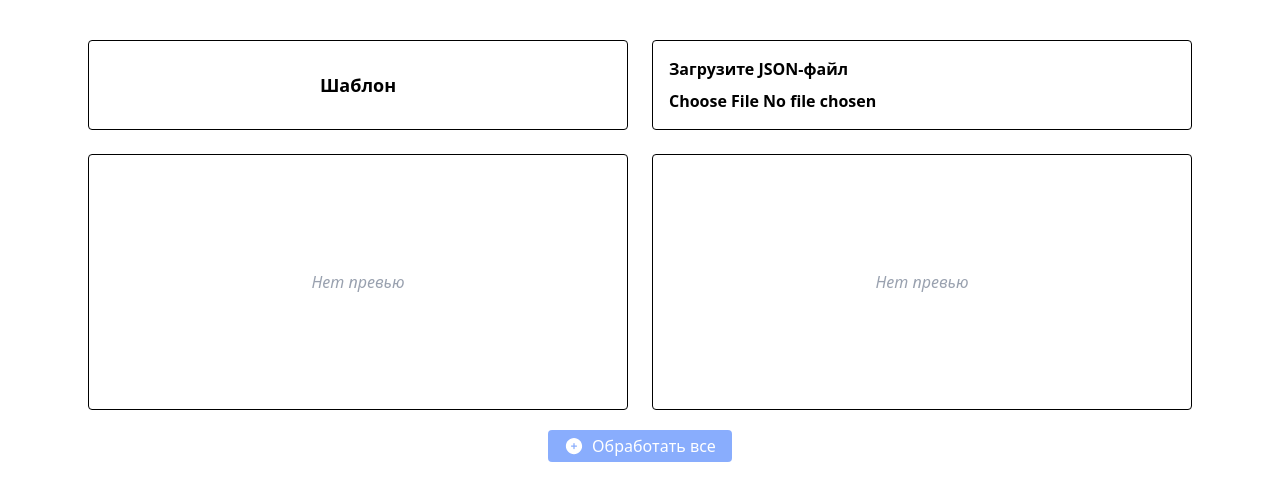
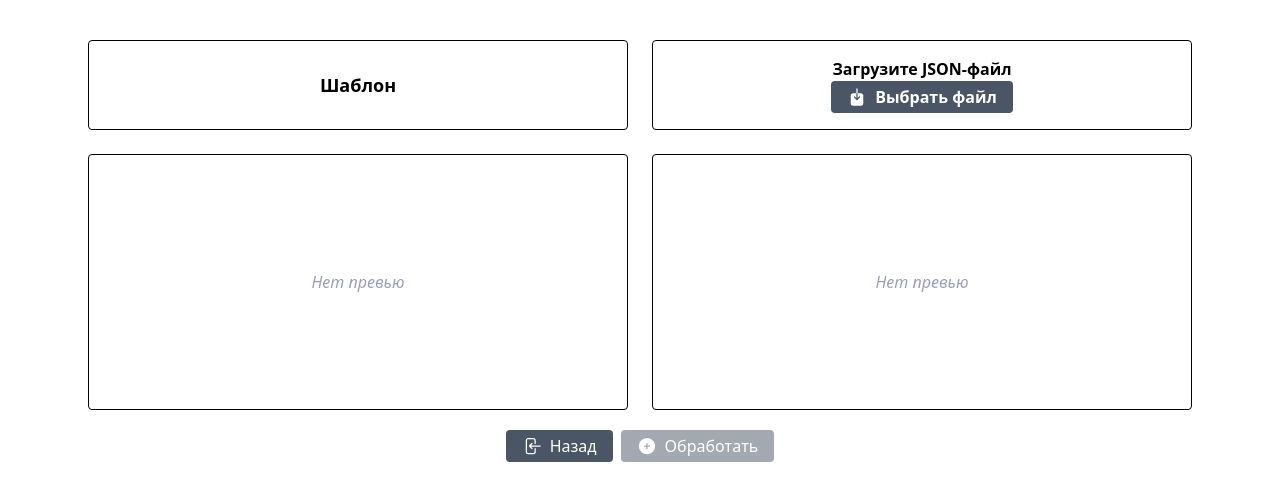
Before and after one commit to Markov-Andrey/factory-label, a Vue app: page /templates/1 in a window 1280 px wide. Shown: the top 500 px of the page. Built offline with nearby package versions, Linux system fonts and the light colour scheme; no server answers.

Commit message:
upd styles

```diff
--- a/src/components/TemplateCard.vue
+++ b/src/components/TemplateCard.vue
@@ -1,6 +1,6 @@
 <template>
     <div
-            class="template-card relative border rounded-lg overflow-hidden shadow hover:shadow-lg transition-shadow hover-with-buttons"
+            class="template-card relative rounded shadow hover:shadow-xl transition-shadow hover-with-buttons"
     >
         <div class="flex justify-between items-center px-2 bg-gray-600 border-b rounded-t-lg">
             <h2 class="text-lg font-semibold truncate max-w-[70%] text-white">
@@ -16,25 +16,29 @@
         </div>
 
         <router-link :to="`/templates/${template.id}`" class="block">
-            <div class="relative w-full flex items-center justify-center">
+            <div class="relative w-full flex items-center justify-center" style="height: 200px;">
                 <img
                         v-if="template.preview_path"
                         :src="apiBaseUrl + '/' + template.preview_path"
                         alt="preview"
                         class="max-w-full max-h-full object-contain"
                 />
-                <div v-else class="text-gray-400 italic">Нет превью</div>
+                <div
+                        v-else
+                        class="text-gray-400 italic absolute left-1/2 top-1/2 text-xl font-bold"
+                        style="transform: translate(-50%, -50%); margin-top: -10px;"
+                >
+                    Нет превью
+                </div>
             </div>
         </router-link>
 
-        <div
-                class="button-overlay absolute bottom-0 left-0 right-0 bg-white/80 backdrop-blur-sm px-3 py-2 flex justify-center gap-2 opacity-0 pointer-events-none transition-opacity duration-200"
-        >
+        <div class="button-overlay rounded absolute bottom-0 left-0 right-0 bg-white/80 backdrop-blur-sm px-3 py-2 flex justify-center gap-2 opacity-0 pointer-events-none transition-opacity duration-200">
             <div class="pointer-events-auto flex gap-2">
-                <BaseButton @click="onRename" icon="PencilSquareIcon" color="bg-yellow-500" tooltip="Переименовать" />
-                <BaseButton @click="onDuplicate" icon="DocumentDuplicateIcon" color="bg-blue-600" tooltip="Создать дубликат" />
-                <BaseButton @click="onEdit" icon="PaintBrushIcon" color="bg-green-600" tooltip="Редактировать" />
-                <BaseButton @click="onDelete" icon="XCircleIcon" color="bg-red-600" tooltip="Удалить" />
+                <BaseButton @click="onRename" icon="PencilSquareIcon" color="bg-gray-600" tooltip="Переименовать" />
+                <BaseButton @click="onDuplicate" icon="DocumentDuplicateIcon" color="bg-gray-600" tooltip="Создать дубликат" />
+                <BaseButton @click="onEdit" icon="PaintBrushIcon" color="bg-gray-600" tooltip="Редактировать" />
+                <BaseButton @click="onDelete" icon="XCircleIcon" color="bg-gray-600" tooltip="Удалить" />
             </div>
         </div>
     </div>
--- a/src/components/base/BaseButton.vue
+++ b/src/components/base/BaseButton.vue
@@ -3,9 +3,9 @@
         <button
                 :class="[
         'group relative inline-flex items-center justify-center gap-2 rounded py-1 px-4 overflow-hidden',
-        props.disabled ? 'opacity-50 cursor-not-allowed' : 'cursor-pointer',
+        disabled ? 'opacity-50 cursor-not-allowed' : 'cursor-pointer',
       ]"
-                :disabled="props.disabled"
+                :disabled="disabled"
                 @mouseenter="show = true"
                 @mouseleave="show = false"
                 @click="handleClick"
@@ -14,19 +14,19 @@
       <span
               :class="[
           'absolute inset-0 transition duration-150 z-0',
-          props.color,
-          !props.disabled ? 'group-hover:brightness-85' : '',
+          color,
+          !disabled ? 'group-hover:brightness-85' : '',
         ]"
               aria-hidden="true"
       ></span>
-            <span :class="['relative z-10 flex items-center gap-2', props.textColor]">
+            <span :class="['relative z-10 flex items-center gap-2', textColor]">
         <component
                 v-if="IconComponent"
                 :is="IconComponent"
                 class="w-5 h-5 flex-shrink-0"
                 aria-hidden="true"
         />
-        <slot />
+        <slot/>
       </span>
         </button>
 
@@ -41,45 +41,80 @@
     </div>
 </template>
 
-<script setup>
-import { ref, reactive, watch, nextTick, computed } from 'vue'
+<script>
 import * as heroicons from '@heroicons/vue/24/solid'
 
-const props = defineProps({
-    color: { type: String, default: 'bg-blue-600' },
-    textColor: { type: String, default: 'text-white' },
-    icon: { type: String, default: null },
-    tooltip: { type: String, default: '' },
-    disabled: { type: Boolean, default: false },
-})
+export default {
+    props: {
+        color: {
+            type: String,
+            default: 'bg-blue-600',
+        },
+        textColor: {
+            type: String,
+            default: 'text-white',
+        },
+        icon: {
+            type: String,
+            default: null,
+        },
+        tooltip: {
+            type: String,
+            default: '',
+        },
+        disabled: {
+            type: Boolean,
+            default: false,
+        },
+    },
 
-const IconComponent = computed(() => (props.icon ? heroicons[props.icon] : null))
-const show = ref(false)
-const tooltipEl = ref(null)
-const buttonEl = ref(null)
-const tooltipStyles = reactive({ left: '50%', transform: 'translateX(-50%)' })
+    data() {
+        return {
+            show: false,
+            tooltipStyles: {
+                left: '50%',
+                transform: 'translateX(-50%)',
+            },
+        }
+    },
 
-watch(show, async (val) => {
-    if (val) {
-        await nextTick()
-        if (!tooltipEl.value || !buttonEl.value) return
-        const t = tooltipEl.value.getBoundingClientRect()
-        const b = buttonEl.value.getBoundingClientRect()
+    computed: {
+        IconComponent() {
+            return this.icon ? heroicons[this.icon] : null
+        },
+    },
+
+    watch: {
+        show(val) {
+            this.$nextTick(() => {
+                if (val && this.tooltipEl && this.buttonEl) {
+                    const t = this.tooltipEl.getBoundingClientRect()
+                    const b = this.buttonEl.getBoundingClientRect()
                     const w = window.innerWidth
                     let left = b.left + b.width / 2
                     const m = 8
                     if (left + t.width / 2 + m > w) left = w - t.width / 2 - m
                     if (left - t.width / 2 - m < 0) left = t.width / 2 + m
                     const offsetX = left - (b.left + b.width / 2)
-        tooltipStyles.left = '50%'
-        tooltipStyles.transform = `translateX(calc(-50% + ${offsetX}px))`
+                    this.tooltipStyles.left = '50%'
+                    this.tooltipStyles.transform = `translateX(calc(-50% + ${offsetX}px))`
                 }
             })
+        },
+    },
 
-function handleClick(e) {
-    if (props.disabled) {
+    methods: {
+        handleClick(e) {
+            if (this.disabled) {
                 e.preventDefault()
                 e.stopImmediatePropagation()
             }
+        },
+    },
+
+    mounted() {
+        this.tooltipEl = this.$refs.tooltipEl
+        this.buttonEl = this.$refs.buttonEl
+    },
 }
 </script>
--- a/src/views/TemplateSinglePage.vue
+++ b/src/views/TemplateSinglePage.vue
@@ -5,15 +5,22 @@
                 {{ template?.name || 'Шаблон' }}
             </h2>
 
-            <h3 class="text-md font-semibold border rounded p-4 flex flex-col">
+            <h3 class="text-md font-semibold border rounded p-4 flex flex-col items-center">
                 Загрузите JSON-файл
+
+                <!-- Скрытый инпут -->
                 <input
                     id="json-upload"
                     type="file"
                     accept=".json"
                     @change="handleFileUpload"
-                    class="mt-2 w-full"
+                    class="hidden"
+                    ref="fileInput"
                 />
+
+                <BaseButton tooltip="Назад" @click="$refs.fileInput.click()" color="bg-gray-600" icon="ArrowDownOnSquareIcon">
+                    Выбрать файл
+                </BaseButton>
                 <div v-if="objectCount !== null" class="text-sm text-gray-600 mt-2 text-center">
                     Количество объектов: <strong>{{ objectCount }}</strong>
                 </div>
@@ -46,14 +53,18 @@
                 <div v-else class="text-gray-400 italic">Нет превью</div>
             </section>
         </div>
-        <div class="flex items-center justify-center m-5">
+        <div class="flex gap-2 items-center justify-center m-5">
+            <BaseButton tooltip="К выбору шаблона" @click="exit" color="bg-gray-600" icon="ArrowLeftEndOnRectangleIcon">
+                Назад
+            </BaseButton>
             <BaseButton
                 :disabled="!(objectCount > 0 && previewImageUrl)"
-                color="bg-blue-600"
+                tooltip="Полная обработка файла"
+                color="bg-gray-600"
                 icon="PlusCircleIcon"
                 @click="upload"
             >
-                Обработать все
+                Обработать
             </BaseButton>
         </div>
     </div>
@@ -72,8 +83,8 @@ export default {
             apiBaseUrl: import.meta.env.VITE_API_BASE_URL,
             previewImageUrl: null,
             errorMessage: null,
+            fullJson: null,
             objectCount: null,
-            fullJson: null,
         }
     },
     async mounted() {
@@ -107,6 +118,7 @@ export default {
             }
             reader.readAsText(file)
         },
+        exit() { this.$router.push('/'); },
         async sendPreview(previewData) {
             try {
                 const payload = { template_id: this.template?.id, data: previewData }
--- a/src/views/TemplatesPage.vue
+++ b/src/views/TemplatesPage.vue
@@ -1,32 +1,32 @@
 <template>
-    <div class="max-w-6xl py-10 mx-auto">
-        <div class="my-4 bg-gray-200">
+    <div class="max-w-6xl mb-12 mx-auto">
+        <header class="sticky top-0 bg-white shadow-md z-50 py-4">
             <div class="flex flex-wrap justify-center items-center gap-4">
-                <BaseButton icon="PlusCircleIcon" @click="openModal('create')" color="bg-blue-600">
+                <BaseButton icon="PlusCircleIcon" @click="openModal('create')" color="bg-gray-600">
                     Создать
                 </BaseButton>
-                Тег
+                <span>Тег</span>
                 <BaseSelect
                     v-model="selectedTag"
                     :options="tags"
                     tooltip="Выбрать тег"
                     class="min-w-[150px]"
                 />
-                Название
+                <span>Название</span>
                 <BaseInput
                     v-model="nameTemplate"
                     type="text"
                     class="min-w-[250px]"
                 />
             </div>
-        </div>
+        </header>
 
-        <!-- Список -->
+        <main class="pt-6">
             <div v-if="list.length === 0" class="text-center text-gray-500 mt-10">
                 Пока нет ни одного шаблона.
             </div>
 
-        <div v-else class="grid grid-cols-1 sm:grid-cols-2 md:grid-cols-3 gap-6">
+            <div v-else class="grid grid-cols-1 sm:grid-cols-2 md:grid-cols-4 gap-6">
                 <TemplateCard
                     v-for="tpl in list"
                     :key="tpl.id"
@@ -40,8 +40,8 @@
             </div>
 
             <PaginationControls :currentPage="page" :totalPages="pages" @page-change="go" />
+        </main>
 
-        <!-- Модалка -->
         <div
             v-if="modalVisible"
             class="fixed inset-0 z-50 flex items-center justify-center bg-black bg-opacity-30 backdrop-blur-sm"
@@ -81,7 +81,7 @@ export default {
             list: [],
             page: 1,
             pages: 1,
-            perPage: 9,
+            perPage: 16,
             api: import.meta.env.VITE_API_BASE_URL,
             modalVisible: false,
             modalType: '',
```
Lines whose indentation alone changed are shown as unchanged.
